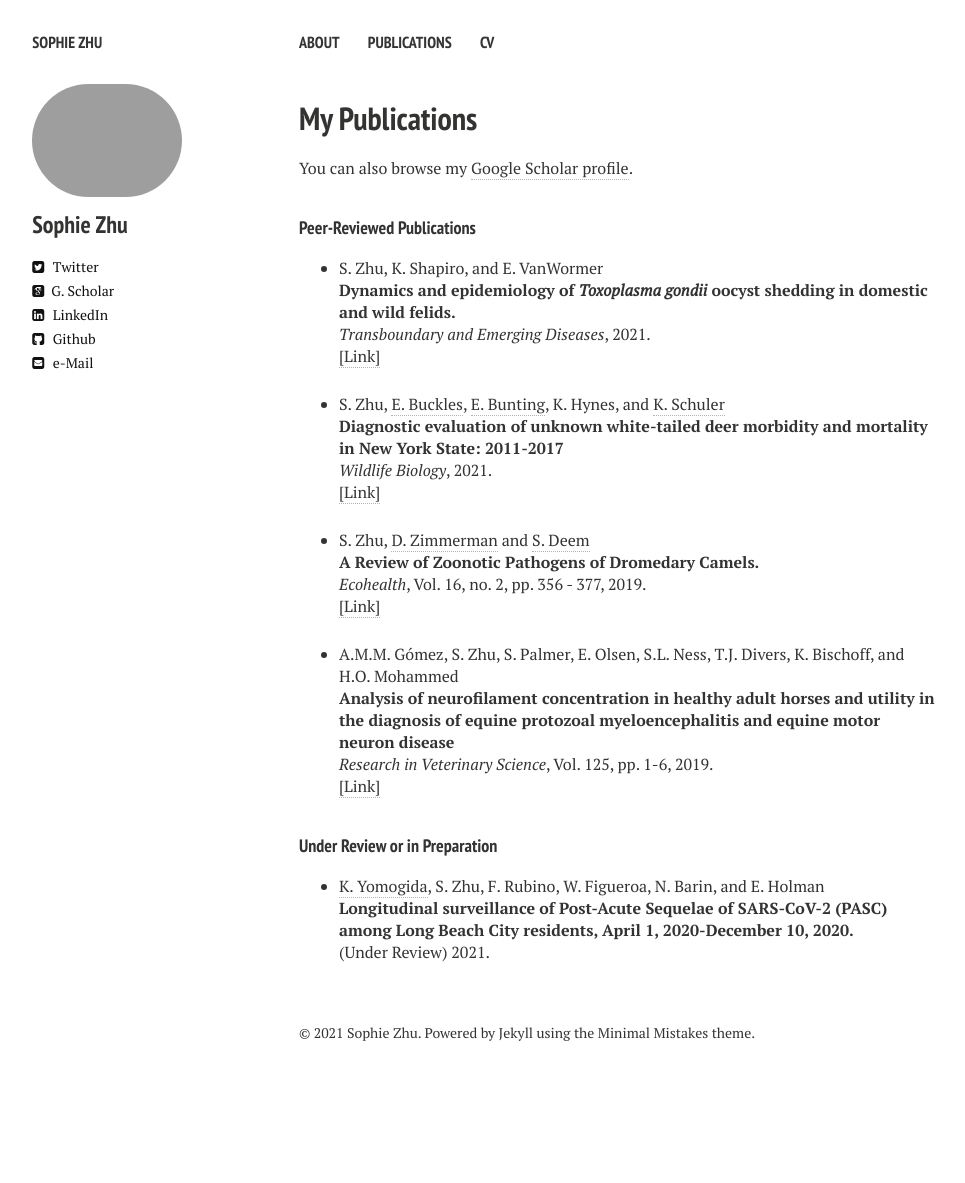
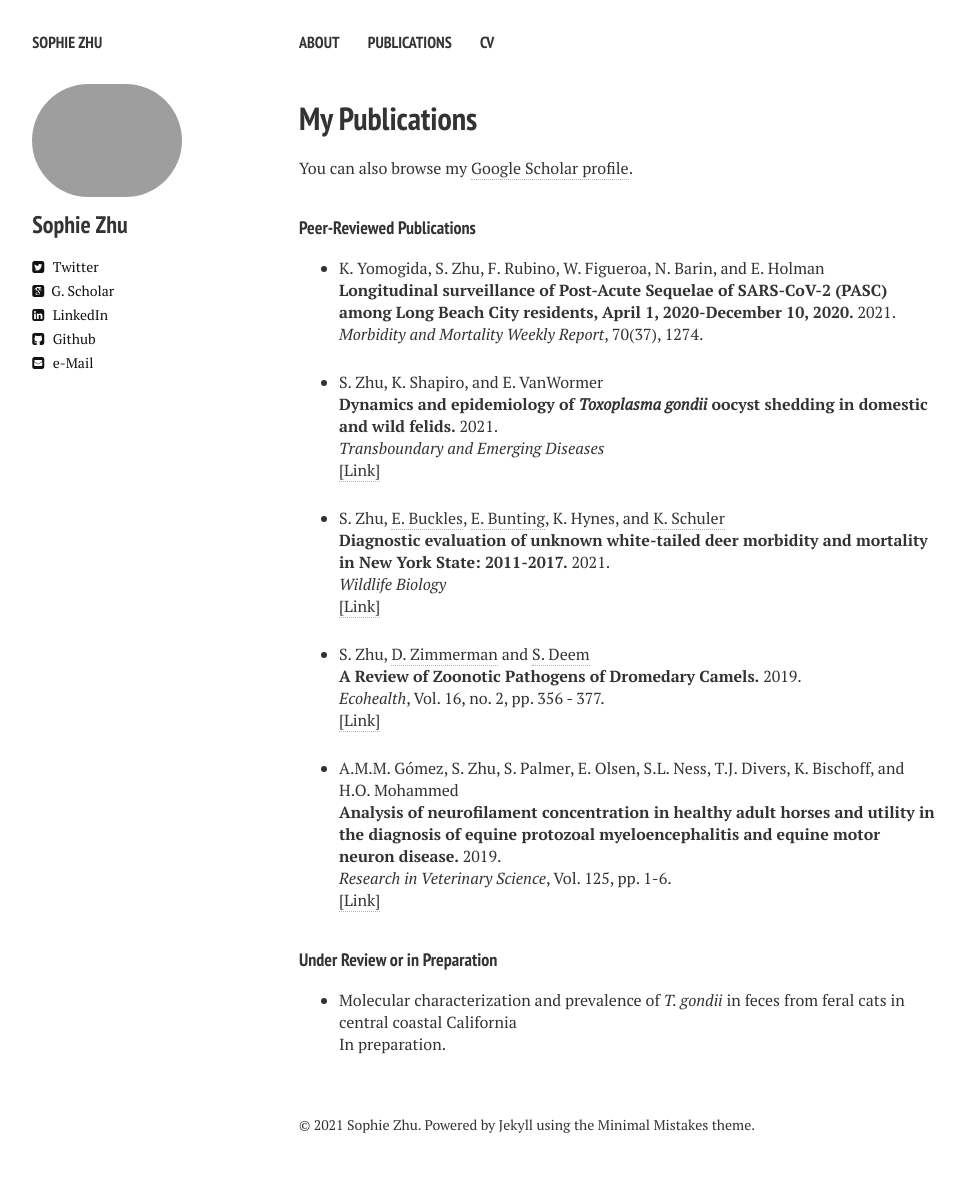
Before and after one commit to sophiemzhu/sophiemzhu.github.io, a Jekyll site: the page built from publications.md, in a window 1280 px wide. Shown: the whole page, without its empty margins (21-986 px from the left). Built offline with Jekyll 4.4.1, drawn with Linux system fonts in a browser that asks for light colours; nearby versions of some CDN libraries; before the commit the page ends 1091 px from its top, so only the background shows below that.

Commit message:
Update publications.html

```diff
--- a/_layouts/publications.html
+++ b/_layouts/publications.html
@@ -86,14 +86,23 @@ div.bibtex pre { font-size: 75%; overflow: auto;  width: 100%; padding: 0em 0em;
 <!-- Generated from JabRef by PubList by Truong Nghiem at 11:44 on 2015.09.10. -->
 <ul class="biblist">
 
-<!-- Item: Zhu2021b -->
+<!-- Item: Yomogida2021 -->
 <li ><p>
-S. Zhu,
-K. Shapiro,
-and E. VanWormer<br>
+K. Yomogida, S. Zhu, F. Rubino,
+W. Figueroa, N. Barin,
+and E. Holman<br>
+<b>Longitudinal surveillance of Post-Acute Sequelae of SARS-CoV-2 (PASC) among Long Beach City residents, April 1, 2020-December
+	10, 2020. </b> 2021. <br> <i>Morbidity and Mortality Weekly Report</i>, 70(37), 1274.
+
+<br />
+</li>
+
+	<!-- Item: Zhu2021b -->
+<li ><p>
+S. Zhu, K. Shapiro,   and E. VanWormer<br>
 	<b>Dynamics and epidemiology of <i>Toxoplasma gondii</i> oocyst shedding
-in domestic and wild felids.</b><br>
-<i>Transboundary and Emerging Diseases</i>, 2021.<br />
+in domestic and wild felids.</b> 2021.<br>
+<i>Transboundary and Emerging Diseases</i><br />
 	<a href="https://pubmed.ncbi.nlm.nih.gov/34153160/" target="_blank">[Link]</a>
 <br />
 </p>
@@ -102,9 +111,9 @@ in domestic and wild felids.</b><br>
   <!-- Item: Zhu2021a -->
 <li ><p>
   S. Zhu, <a href="https://www.vet.cornell.edu/research/faculty/elizabeth-buckles-dvm-phd-dacvp" target="_blank">E. Buckles</a>, <a href="https://cwhl.vet.cornell.edu/staff/elizabeth-bunting" target="_blank">E. Bunting</a>, K. Hynes, and <a href="https://www.vet.cornell.edu/research/faculty/krysten-schuler" target="_blank">K. Schuler</a>
-<br><b>Diagnostic evaluation of unknown white-tailed deer morbidity and mortality in New York State: 2011-2017
-</b><br>
-<i>Wildlife Biology</i>, 2021.<br />
+<br><b>Diagnostic evaluation of unknown white-tailed deer morbidity and mortality in New York State: 2011-2017.
+</b>2021.<br>
+<i>Wildlife Biology</i><br />
 	<a href="https://bioone.org/journals/wildlife-biology/volume-2021/issue-3/wlb.00860/Diagnostic-evaluation-of-unknown-white-tailed-deer-morbidity-and-mortality/10.2981/wlb.00860.full" target="_blank">[Link]</a>
 </p>
 </li>
@@ -112,8 +121,8 @@ in domestic and wild felids.</b><br>
 <!-- Item: Zhu2019a -->
 <li ><p>
 S. Zhu, <a href="https://nationalzoo.si.edu/conservation/dawn-zimmerman" target="_blank">D. Zimmerman</a> and <a href="http://www.drsharondeem.com" target="_blank">S. Deem</a>
-<br><b>A Review of Zoonotic Pathogens of Dromedary Camels.</b><br>
-<i>Ecohealth</i>, Vol. 16, no. 2, pp. 356 - 377, 2019.
+<br><b>A Review of Zoonotic Pathogens of Dromedary Camels. </b>2019.<br>
+<i>Ecohealth</i>, Vol. 16, no. 2, pp. 356 - 377.
 <br />
 <a href="https://link.springer.com/article/10.1007/s10393-019-01413-7" target="_blank">[Link]</a>
 </p>
@@ -122,8 +131,8 @@ S. Zhu, <a href="https://nationalzoo.si.edu/conservation/dawn-zimmerman" target=
 <!-- Item: Zhu2019b -->
 <li ><p>
 A.M.M. Gómez, S. Zhu, S. Palmer, E. Olsen, S.L. Ness, T.J. Divers, K. Bischoff, and H.O. Mohammed
-<br><b>Analysis of neurofilament concentration in healthy adult horses and utility in the diagnosis of equine protozoal myeloencephalitis and equine motor neuron disease</b><br>
-<i>Research in Veterinary Science</i>, Vol. 125, pp. 1-6, 2019.
+<br><b>Analysis of neurofilament concentration in healthy adult horses and utility in the diagnosis of equine protozoal myeloencephalitis and equine motor neuron disease. </b>2019.<br>
+<i>Research in Veterinary Science</i>, Vol. 125, pp. 1-6.
 <br />
 <a href="https://www.sciencedirect.com/science/article/pii/S0034528818353414" target="_blank">[Link]</a>
 </p>
@@ -136,17 +145,10 @@ A.M.M. Gómez, S. Zhu, S. Palmer, E. Olsen, S.L. Ness, T.J. Divers, K. Bischoff,
 <!-- Generated from JabRef by PubList by Truong Nghiem at 10:08 on 2017.01.16. -->
 <ul class="biblist">
 
-<!-- Item: Yomogida2021 -->
+<!-- Item: Zhu2021 -->
 <li ><p>
-<a href="https://cadms.vetmed.ucdavis.edu/about/graduate-students" target="_blank">K. Yomogida</a>, S. Zhu, F. Rubino,
-W. Figueroa, N. Barin,
-and E. Holman<br>
-<b>Longitudinal surveillance of Post-Acute Sequelae of SARS-CoV-2 (PASC) among Long Beach City residents, April 1, 2020-December
-10, 2020. </b><br>
-(Under Review) 2021.
-
-
-<br />
+	Molecular characterization and prevalence of <i>T. gondii</i> in feces from feral cats in central coastal California
+	<br>In preparation.</br>
 </li>
 
     </div><!-- /.article-wrap -->
```
